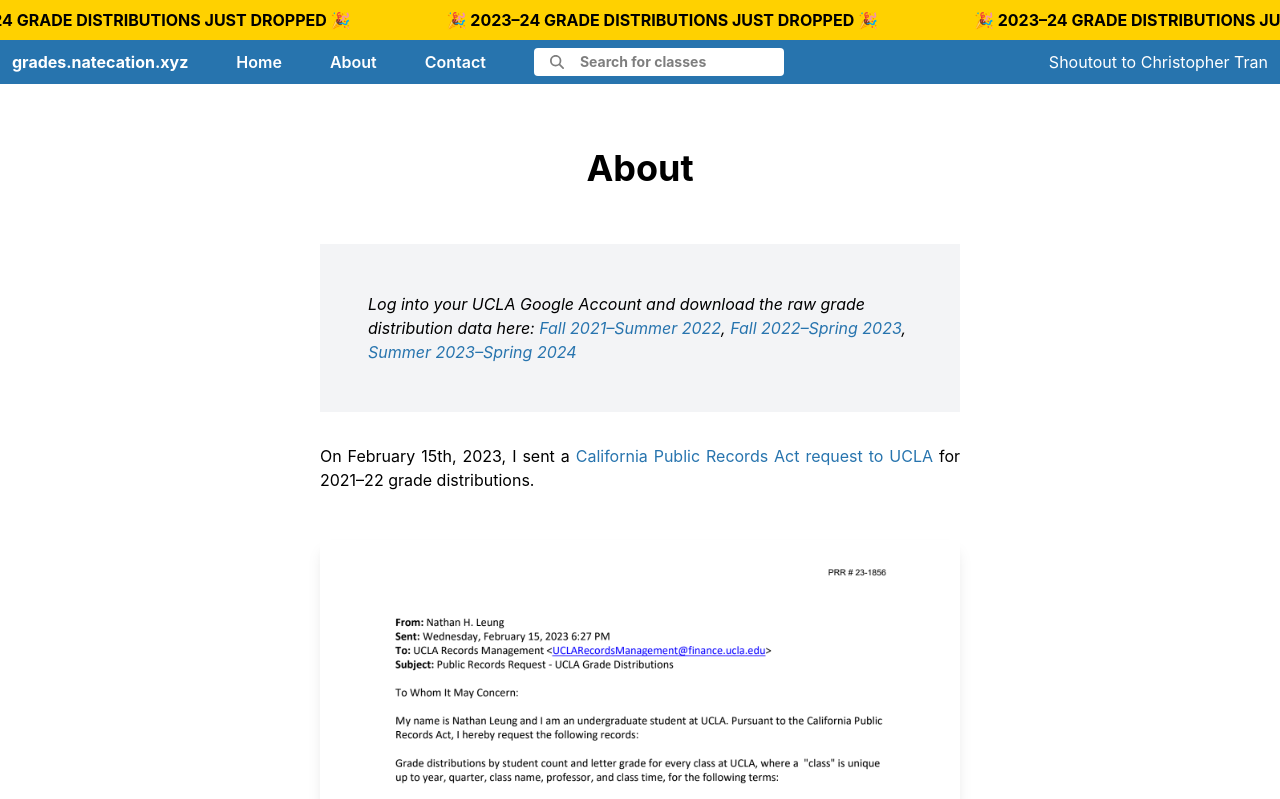
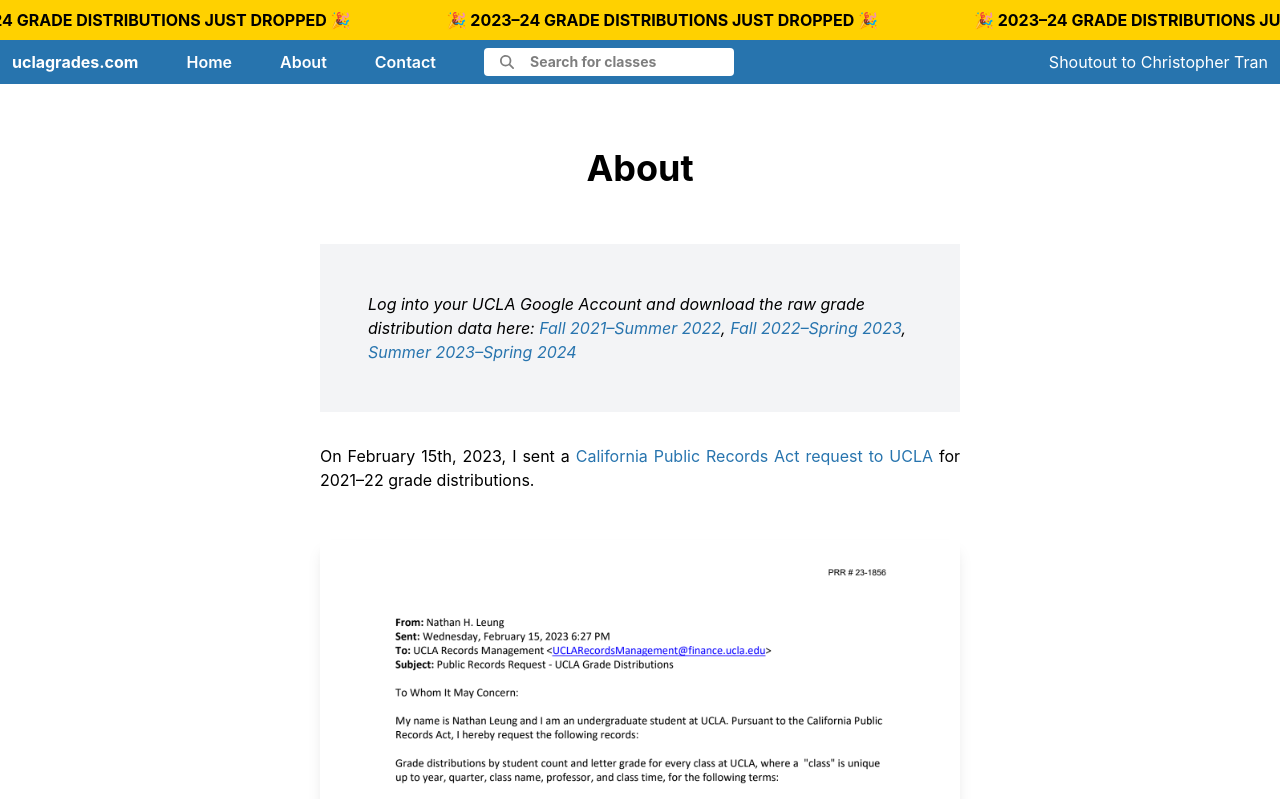
Before and after one commit to nathanhleung/grades.natecation.xyz, a Next.js app: page /about in a window 1280 px wide. Shown: the top 799 px of the page. Built offline with nearby package versions, Linux system fonts and the light colour scheme.

Commit message:
feat: rebrand to uclagrades.com

```diff
--- a/app/about/page.tsx
+++ b/app/about/page.tsx
@@ -143,7 +143,7 @@
             This website was developed over the course of a few weeks in late
             June and early July. Source code for this site is{" "}
             <a
-              href="https://github.com/nathanhleung/grades.natecation.xyz"
+              href="https://github.com/nathanhleung/uclagrades.com"
               target="_blank"
               rel="noopener noreferrer"
               className="text-uclaBlue hover:opacity-50"
--- a/app/components/About.tsx
+++ b/app/components/About.tsx
@@ -62,7 +62,7 @@
       <br />
       Source code for this site is{" "}
       <a
-        href="https://github.com/nathanhleung/grades.natecation.xyz"
+        href="https://github.com/nathanhleung/uclagrades.com"
         target="_blank"
         rel="noopener noreferrer"
         className="text-uclaBlue hover:opacity-50"
--- a/app/components/MobileNavbar.tsx
+++ b/app/components/MobileNavbar.tsx
@@ -4,7 +4,7 @@
   return (
     <div className="w-full text-center bg-uclaBlue text-white p-4">
       <Link href="/" className="font-bold hover:opacity-50">
-        grades.natecation.xyz
+        uclagrades.com
       </Link>
       <div className="flex items-center justify-center gap-2 mt-2">
         <Link href="/" className="font-semibold hover:opacity-50">
--- a/app/components/Navbar.tsx
+++ b/app/components/Navbar.tsx
@@ -24,7 +24,7 @@
       <div className="flex items-center justify-between w-full bg-uclaBlue text-white p-3 lg:py-2 select-none">
         <div className="flex items-center gap-12">
           <Link href="/" className="font-bold hover:opacity-50">
-            grades.natecation.xyz
+            uclagrades.com
           </Link>
           <Link href="/" className="font-semibold hover:opacity-50">
             Home
--- a/package.json
+++ b/package.json
@@ -1,5 +1,5 @@
 {
-  "name": "grades.natecation.xyz",
+  "name": "uclagrades.com",
   "version": "0.1.0",
   "private": true,
   "scripts": {
```
Also changed, not shown: 1 other file (tests, documents, lock files or other folders).
